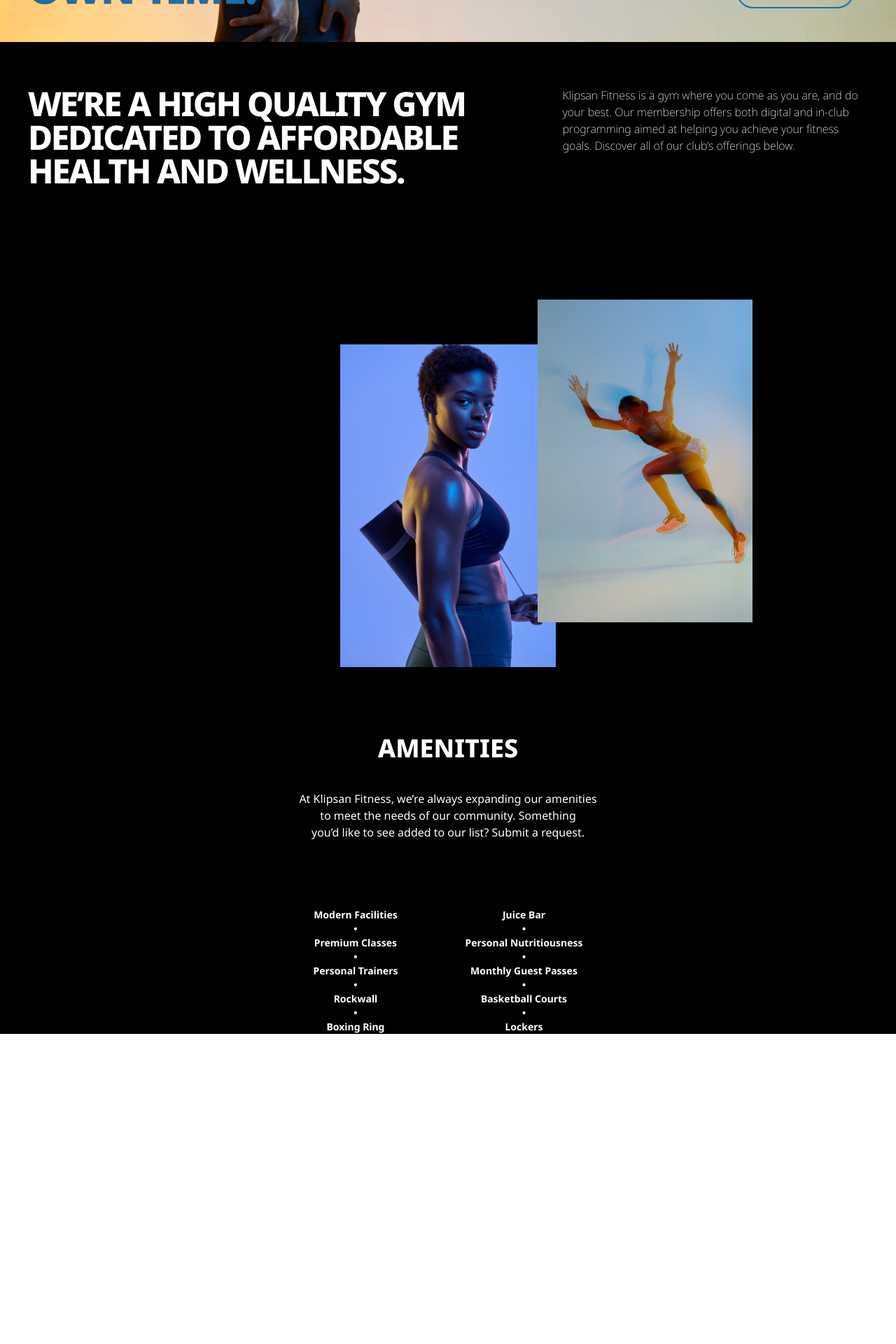
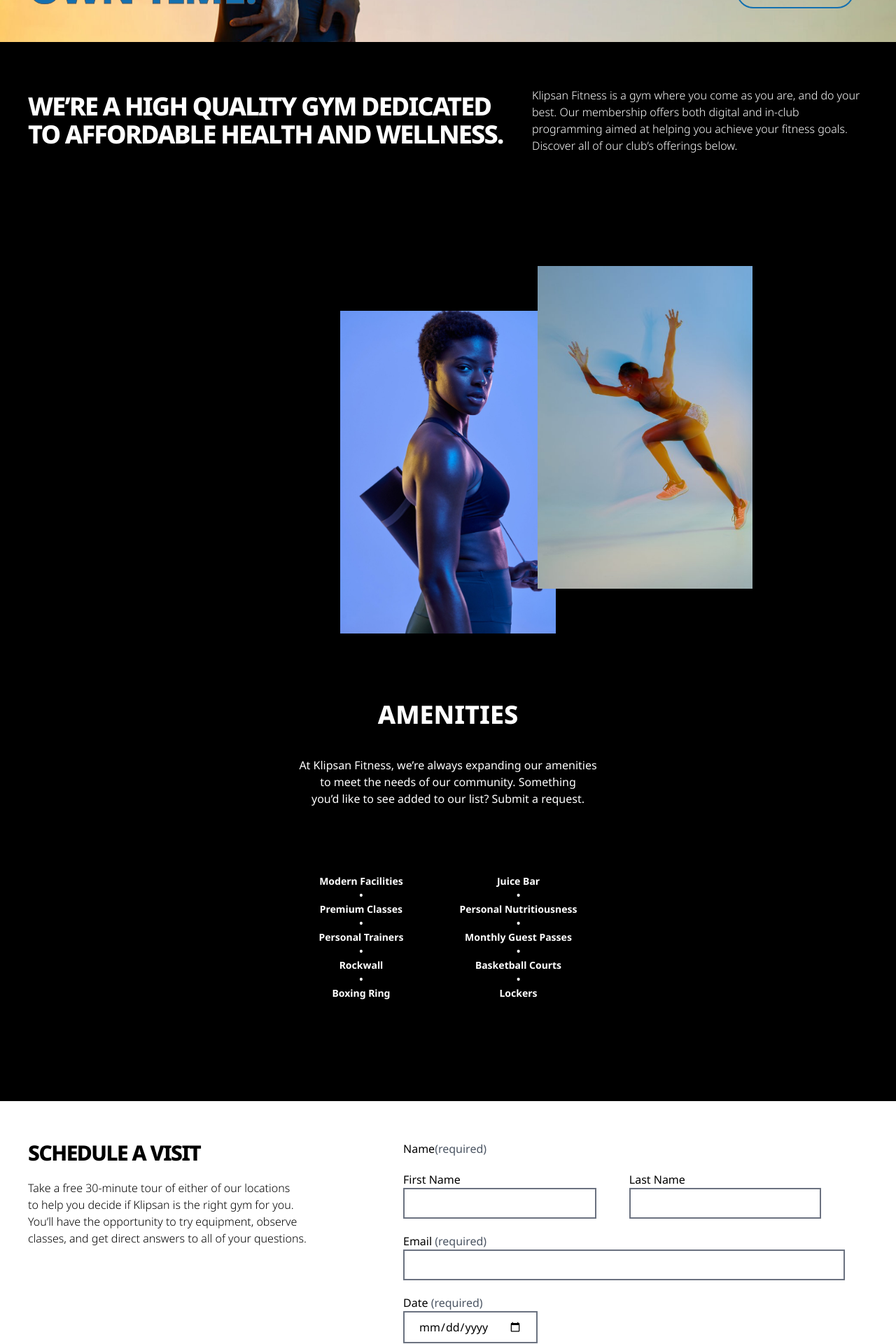
Before and after one commit to abay777/gym-website, a React (Vite) app: page / in a window 1280 px wide. Shown: the part 500-2420 px from the top of the page at 70% size. Before the commit the page ends 1977 px from the top, so only its background shows below. Built offline with nearby package versions, Linux system fonts and the light colour scheme.

Commit message:
created form component and made design improvisation

```diff
--- a/src/App.tsx
+++ b/src/App.tsx
@@ -1,14 +1,15 @@
 
 import './App.css'
-import { Descibe, Navbar, TopBanner } from './components'
+import { Descibe, Form, Navbar, TopBanner } from './components'
 
 function App() {
 
   return (
     <>
-    <Navbar/>
+      <Navbar/>
       <TopBanner/>
       <Descibe />
+      <Form/>
     </>
   )
 }
--- a/src/components/Descibe.tsx
+++ b/src/components/Descibe.tsx
@@ -4,19 +4,19 @@
 
 export const Descibe:React.FC = () => {
   return (
-    <section className='bg-black  text-white '>
-        <div className='flex justify-around pt-16 px-10'>
-            <span className=' text-5xl font-extrabold w-[70%] tracking-tighter  text-balance'>WE’RE A HIGH QUALITY GYM DEDICATED TO AFFORDABLE HEALTH AND WELLNESS.  </span>
-            <p className=' text-pretty w-[40%] font-extralight'>Klipsan Fitness is a gym where you come as you are, and do your best. Our membership offers both digital and in-club programming aimed at helping you achieve your fitness goals. Discover all of our club’s offerings below. </p>
+    <section className='bg-black  text-white pb-36 '>
+        <div className='flex flex-col md:flex-row justify-around items-center content-stretch pt-8 md:pt-16 px-10'>
+            <span className='text-2xl md:text-4xl font-extrabold w-[100%] md:w-[60%] tracking-tighter md:text-balance'>WE’RE A HIGH QUALITY GYM DEDICATED TO AFFORDABLE HEALTH AND WELLNESS.  </span>
+            <p className=' text-pretty w-[100%] md:w-[40%]  font-light mt-36 md:mt-0'>Klipsan Fitness is a gym where you come as you are, and do your best. Our membership offers both digital and in-club programming aimed at helping you achieve your fitness goals. Discover all of our club’s offerings below. </p>
         </div>
-        <div className='relative flex justify-around justify-items-center items-center mt-[14rem] '>
-          <img src={describe1} loading='lazy' className='w-[24%] object-cover' alt="trainer picture" />
-          <img src={describe2} loading='lazy' className='w-[24%] absolute right-[16%] object-contain mb-[10%] ' alt="second trainer picture" />
+        <div className='relative flex justify-center justify-items-center items-center mt-[14rem] '>
+          <img src={describe1} loading='lazy' className='md:w-[24%] w-[40%] object-cover' alt="trainer picture" />
+          <img src={describe2} loading='lazy' className='w-[34%] md:w-[24%]  absolute right-[5%] md:right-[16%] object-contain mb-[10%] ' alt="second trainer picture" />
         </div>
         <div className=' mt-24 text-center'>
           <h1 className='text-4xl font-extrabold text-center'>AMENITIES</h1>
-          <p className=' w-[40%] text-balance mx-auto mt-10'>At Klipsan Fitness, we’re always expanding our amenities to meet the needs of our community. Something you’d like to see added to our list? Submit a request.</p>
-          <div className='flex justify-center gap-24 mt-24 font-bold text-sm'>
+          <p className=' md:w-[40%] w-[90%] text-balance mx-auto mt-10'>At Klipsan Fitness, we’re always expanding our amenities to meet the needs of our community. Something you’d like to see added to our list? Submit a request.</p>
+          <div className='flex justify-center gap-20 mt-24 font-bold text-sm px-28'>
             <div >
               Modern Facilities
               <br />
--- /dev/null
+++ b/src/components/Form.tsx
@@ -0,0 +1,52 @@
+import React from 'react'
+import { ImQuotesLeft } from 'react-icons/im'
+
+export const Form:React.FC = () => {
+  return (
+   <>
+     <section className='bg-white pl-5 md:pl-10 py-14 flex flex-col md:flex-row'>
+        <div className='w-full md:w-[40%]'>
+            <h1 className='font-extrabold text-3xl tracking-tighter '>SCHEDULE A VISIT</h1>
+            <p className='font-light w-[90%] text-balance py-5'>Take a free 30-minute tour of either of our locations to help you decide if Klipsan is the right gym for you. You’ll have the opportunity to try equipment, observe classes, and get direct answers to all of your questions.</p>
+        </div>
+        <form action="" className='px-0 md:px-10 py-10 md:py-0 w-full md:w-[60%]' >
+            <div>Name<span className='text-gray-600 '>(required)</span></div>
+           <article className='flex py-5 gap-4'>
+                <div className=''>
+                    <label htmlFor="firstName">First Name</label>
+                    <input className='py-2 px-5 w-[90%] border-2 border-gray-500' type="text" id='firstName' name='firstName'/>
+                </div>
+                <div>
+                    <label htmlFor="lastName">Last Name</label>
+                    <input type="text" className='py-2 px-5 w-[90%] border-2 border-gray-500' id='LastName' name='LastName' />
+                </div>
+           </article>
+           <article>
+            <label htmlFor="email">Email <span className='text-gray-600 '>(required)</span></label>
+            <input type="email" name='email'className='py-2 px-5 w-[95%] border-2 border-gray-500' id='email' required />
+           </article>
+           <article className='pt-5'>
+            <label htmlFor="date">Date <span className='text-gray-600 '>(required)</span></label>
+            <input type="date"  className='py-2 px-5 w-[12rem] border-2 border-gray-500 block' name='date' id='date' />
+           </article>
+           <button className='mt-5 border-2 border-black py-3 px-7 rounded-3xl hover:bg-black hover:text-white'>submit</button>
+
+            <div>
+
+            </div>
+
+
+        </form>
+    </section>
+    <div className='h-max goldGradient w-full text-center flex-col justify-center items-center py-14 md:py-24'>
+        <div className='flex-col justify-center items-center text-center'>
+            <ImQuotesLeft size={40} color='white' className=' mx-auto '/>
+            <p className='font-extrabold md:text-center text-pretty tracking-tight md:text-5xl text-3xl w-full text-white md:pt-14 pt-8  leading-2 md:px-36 px-9'>KLIPSAN FITNESS WAS CENTRAL IN HELPING ME GAIN THE STAMINA FOR MY RECENT MARATHON.</p>
+            <p className='mx-auto tracking-tight text-white md:pt-14 pt-8'>-Alejandro Jimenez</p>
+
+        </div>
+
+    </div>
+   </>
+  )
+}
--- a/src/components/Navbar.tsx
+++ b/src/components/Navbar.tsx
@@ -6,7 +6,8 @@
 
 export const Navbar:React.FC = () => {
      const [burger,setBurger] = useState<boolean>(false)
-     const  viewRef = useRef<HTMLDivElement>(null)
+     const [about, setAbout] = useState<boolean>(false)
+      const  viewRef = useRef<HTMLDivElement>(null)
      const isInView =useInView(viewRef)
      console.log(isInView)
   return (
@@ -16,7 +17,12 @@
             <div className='text-3xl font-bold pl-5 '>Gmyic </div>
             <div className='flex  items-center gap-10 lg:gap-[13rem]  '>
                 <ul className='flex justify-center items-center gap-7 font-semibold '>
-                    <li>About</li>
+                    <li className='relative about'>About</li>
+                    <div className='bg-black absolute top-7 -translate-x-10 text-start pl-5  hidden py-3 w-[17rem] capitalize i'>
+                        <span>instructors</span>
+                        <span> Classes</span>
+                        <span>Pricing</span>
+                    </div>
                     <li>Schedule</li>
                     <li>Contact</li>
                     <li>Store</li>
@@ -39,29 +45,35 @@
         <section className='flex md:hidden items-center  justify-between px-4'>
             <div className='text-3xl font-bold pl-5 flex justify-between'>Gmyic
             </div>
-            <div className='flex gap-[8rem]'>
+            <div className='flex gap-[5rem]'>
             <div className='flex items-center gap-3'>
                 <GrCart size={25}/>
                 <span>0</span>
             </div>
-            <div className='flex z-10 justify-center items-center'
+            <div className='flex z-20 justify-center items-center'
             onClick={()=>setBurger(!burger)}>
-               {!burger? <FaGripLines/>:<IoMdClose/>}
+               {!burger? <FaGripLines size={30}/>:<IoMdClose size={30}/>}
             </div>
             </div>
-            <div className={burger?' ease-in-out duration-200 flex-col shadow-black shadow-2xl text-center fixed left-1/2 bottom-0 right-0 top-0 pt-[3rem] tracking-wider   ' : 'hidden'}>
-                <ul className='flex-col  font-semibold text-xl'>
-                    <li className='py-3'>About</li>
-                    <li className='py-3'>Schedule</li>
-                    <li className='py-3'>Contact</li>
-                    <li className='py-3'>Store</li>
+            <div className={burger?' ease-in-out duration-200 flex-col shadow-black bg-white shadow-2xl text-start fixed left-0 bottom-0 right-0 top-0 pt-[3rem] tracking-wider   ' : 'hidden'}>
+                <ul className='flex-col  font-semibold text-4xl text-black'>
+                    <li className='py-3 pl-14  '>About <span className='font-extralight' onClick={()=>setAbout(true)}> &gt;</span></li>
+                    <li className='py-3 pl-14 '>Schedule</li>
+                    <li className='py-3 pl-14 '>Contact</li>
+                    <li className='py-3 pl-14 '>Store</li>
+                    <div className={about?`bg-[#ffffff] text-black' fixed top-0  left-0 right-0 bottom-0 flex-col flex pt-[3rem] tracking-wider items-start`:`hidden`}>
+                        <p className='text-gray-500  pl-14 py-3'>Back <span className='font-extralight' onClick={()=>setAbout(false)}>&lt;</span></p>
+                        <p className=' pl-14 py-3'>instructors</p>
+                        <p className=' pl-14 py-3'>Classes</p>
+                        <p className=' pl-14 py-3'>Pricing</p>
+                    </div>
                 </ul>
 
-                <div className='flex-col gap-12 pt-10'>
-                    <div className='flex mt-3 justify-center items-center gap-20'>
-                        <FaInstagram  size={20}/>
+                <div className='flex-col gap-4 pt-10'>
+                    <div className='flex mt-3 justify-start items-center gap-4 pl-14'>
+                        <FaInstagram size={20}/>
                         <FaYoutube  size={20}/>
-                        <FaFacebook  size={20}/>
+                        <FaFacebook size={20}/>
                     </div>
 
                 </div>
--- a/src/components/TopBanner.tsx
+++ b/src/components/TopBanner.tsx
@@ -2,10 +2,11 @@
 
 export const TopBanner:React.FC = () => {
   return (
-    <section className='bg-bannerMain  w-full h-[35rem] relative bg bg-center bg-contain' >
-        <span className='absolute bottom-11 md:bottom-[3rem] left-10 md:left-10 md:text-6xl text-5xl font-extrabold tracking-tight leading-tight text-balance text-[#1470af] w-[24rem] md:w-[36rem] texts'>TRAIN ON YOUR OWN TIME.</span>
+    <>
+      <section className='bg-bannerMain  w-full h-[35rem] relative bg bg-center bg-contain' >
+        <span className='absolute bottom-14 md:bottom-[3rem] left-10 md:left-10 md:text-6xl text-5xl font-extrabold tracking-tight leading-tight text-balance text-[#1470af] md:w-[36rem] texts'>TRAIN ON YOUR OWN TIME.</span>
         <button
-          className='border-2 px-8 py-3 hover:bg-[#1470af] hover:text-white text-[#1470af] rounded-3xl border-[#1470af] absolute bottom-0 md:bottom-[3rem]'
+          className='border-2 px-8 py-3 hover:bg-[#1470af] hover:text-white text-[#1470af] rounded-3xl border-[#1470af] absolute bottom-2 md:bottom-[3rem]'
           style={{
             right: '9rem',
             transform: 'translateX(50%)',
@@ -14,5 +15,6 @@
           Join Our Gym
         </button>
     </section>
+    </>
   )
 }
--- a/src/components/index.ts
+++ b/src/components/index.ts
@@ -1,4 +1,5 @@
 import { Navbar } from "./Navbar";
 import { TopBanner } from "./TopBanner";
 import { Descibe } from "./Descibe";
-export {Navbar ,TopBanner, Descibe}
+import { Form } from "./Form";
+export {Navbar ,TopBanner, Descibe , Form}
--- a/src/index.css
+++ b/src/index.css
@@ -17,3 +17,18 @@
 .texts{
   -webkit-text-stroke: 1px rgb(92, 90, 90);
 }
+
+.about:hover ~ .i{
+ display: grid;
+}
+
+.i:hover{
+  display: grid;
+
+}
+
+.goldGradient{
+  background-color: #eab861;
+  background-image: linear-gradient(135deg, #eab861 7%, #d5c38d 45%, #c7c0c0 87%);
+
+}
```
